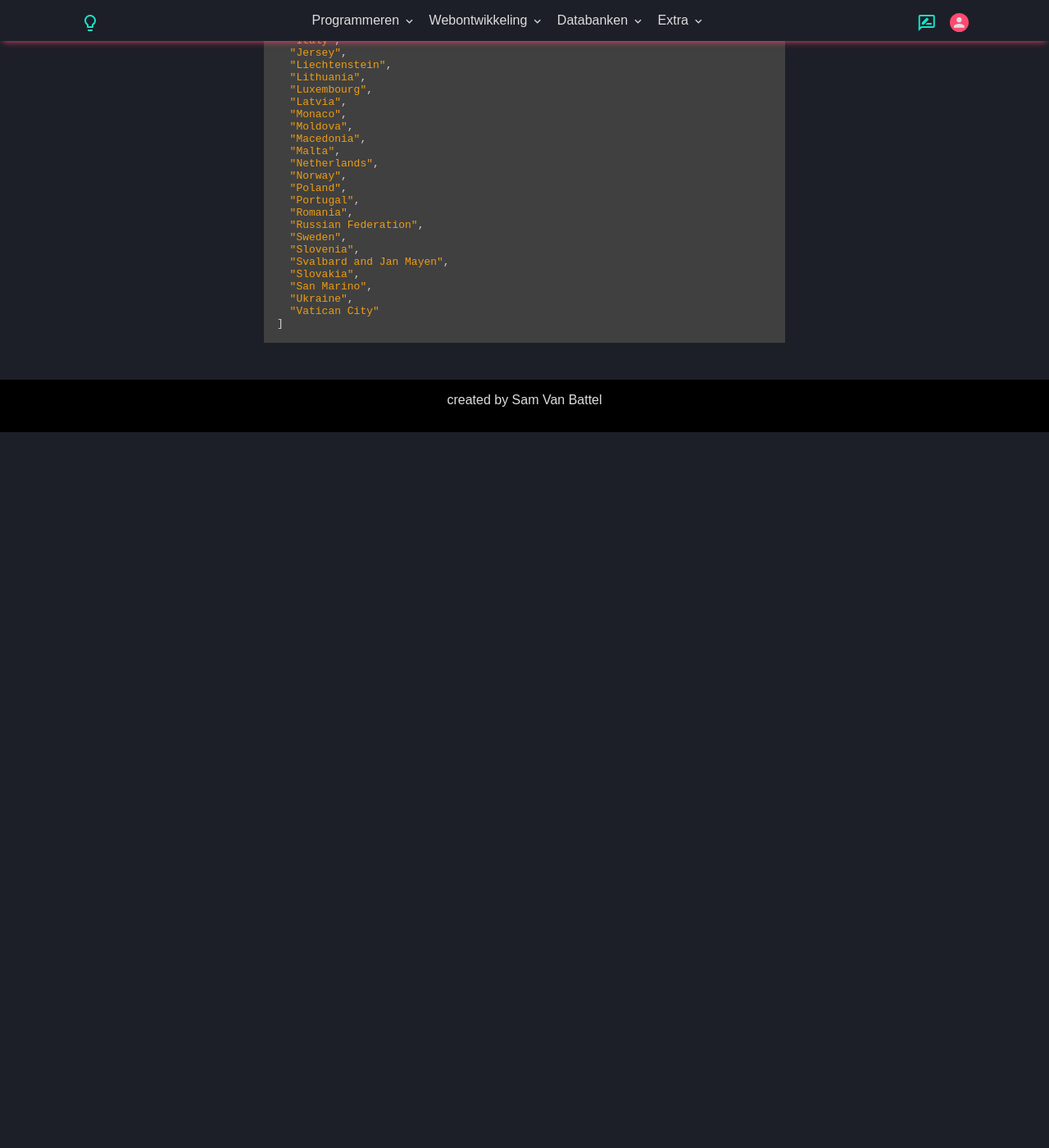
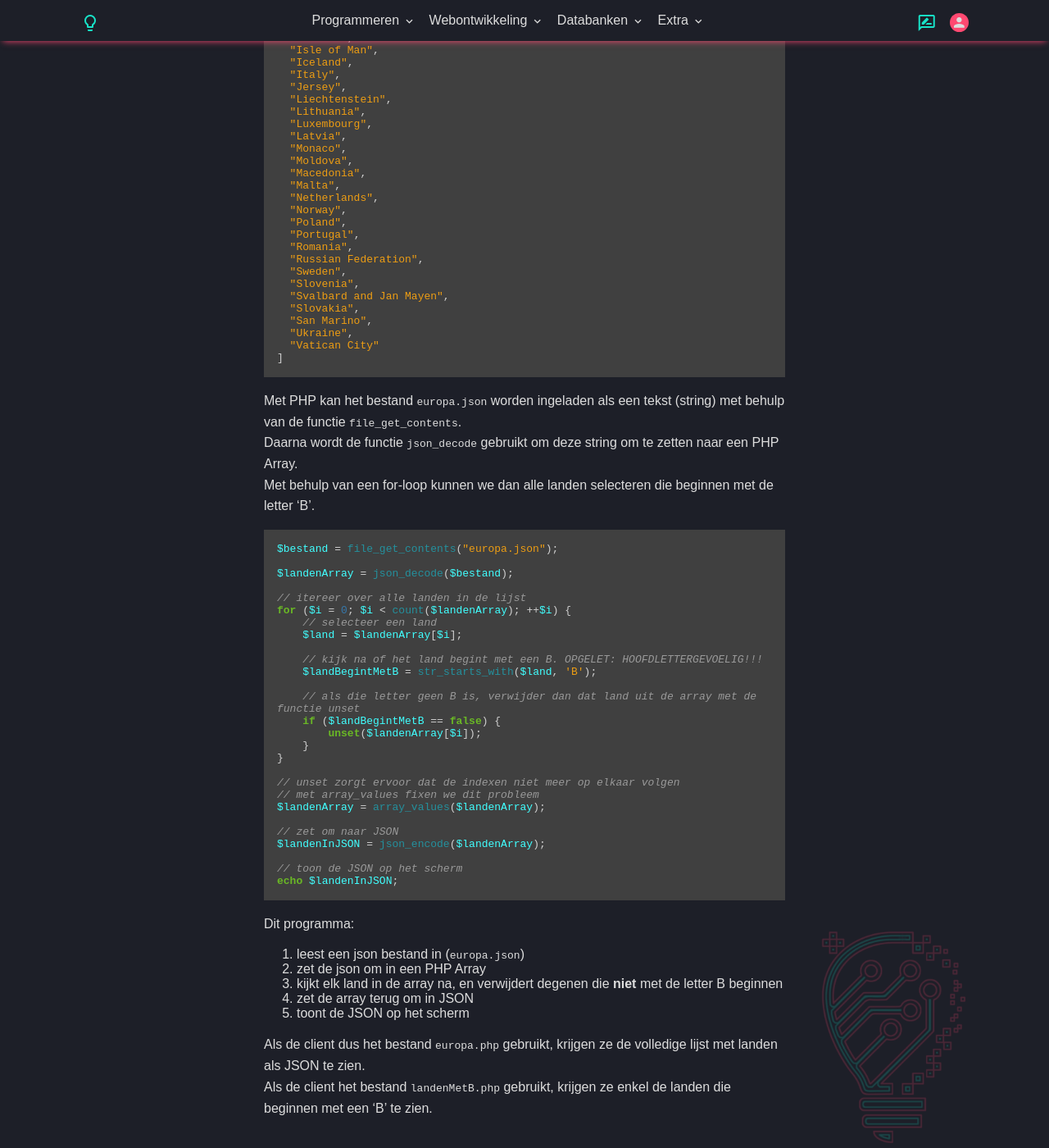
Before and after one commit to T-INFORMATICA/t-informatica.github.io, a Jekyll site: the page built from _courses/webontwikkeling/dynamische-websites/ajax-php.md, in a window 1280 px wide and 1400 px high, scrolled down 3589 px. Shown: the whole window at 82% size. Built offline with Jekyll 4.4.1, drawn with Linux system fonts in a browser that asks for light colours; comment, search, counter and statistics services are not loaded; before the commit the page ends 4116 px from its top, so only the background shows below that; some of the changed text lies outside the part shown.

Commit message:
Update ajax-php.md

````diff
--- a/_courses/webontwikkeling/dynamische-websites/ajax-php.md
+++ b/_courses/webontwikkeling/dynamische-websites/ajax-php.md
@@ -1,5 +1,5 @@
 ---
-title: AJAX en PHP
+title: PHP en JSON
 tags:
  -
 description:
@@ -136,6 +136,7 @@ Met PHP kan een programma geschreven worden dat op de server wordt uitgevoerd. D
 
 Eén voorbeeld waarbij PHP gebruikt kan worden is het filteren van een lijst. Hieronder vind je de lijst van enkele Europese landen:
 
+`europa.json`
 ```json
 [
   "Andorra",
@@ -189,3 +190,48 @@ Eén voorbeeld waarbij PHP gebruikt kan worden is het filteren van een lijst. Hi
   "Vatican City"
 ]
 ```
+
+Met PHP kan het bestand `europa.json` worden ingeladen als een tekst (string) met behulp van de functie `file_get_contents`.\
+Daarna wordt de functie `json_decode` gebruikt om deze string om te zetten naar een PHP Array.\
+Met behulp van een for-loop kunnen we dan alle landen selecteren die beginnen met de letter 'B'.
+
+```php
+$bestand = file_get_contents("europa.json");
+
+$landenArray = json_decode($bestand);
+
+// itereer over alle landen in de lijst
+for ($i = 0; $i < count($landenArray); ++$i) {
+    // selecteer een land
+    $land = $landenArray[$i];
+
+    // kijk na of het land begint met een B. OPGELET: HOOFDLETTERGEVOELIG!!!
+    $landBegintMetB = str_starts_with($land, 'B');
+
+    // als die letter geen B is, verwijder dan dat land uit de array met de functie unset
+    if ($landBegintMetB == false) {
+        unset($landenArray[$i]);
+    }
+}
+
+// unset zorgt ervoor dat de indexen niet meer op elkaar volgen
+// met array_values fixen we dit probleem
+$landenArray = array_values($landenArray);
+
+// zet om naar JSON
+$landenInJSON = json_encode($landenArray);
+
+// toon de JSON op het scherm
+echo $landenInJSON;
+```
+
+Dit programma:
+
+ 1. leest een json bestand in (`europa.json`)
+ 2. zet de json om in een PHP Array
+ 3. kijkt elk land in de array na, en verwijdert degenen die **niet** met de letter B beginnen
+ 4. zet de array terug om in JSON
+ 5. toont de JSON op het scherm
+
+Als de client dus het bestand `europa.php` gebruikt, krijgen ze de volledige lijst met landen als JSON te zien.\
+Als de client het bestand `landenMetB.php` gebruikt, krijgen ze enkel de landen die beginnen met een 'B' te zien.
````
